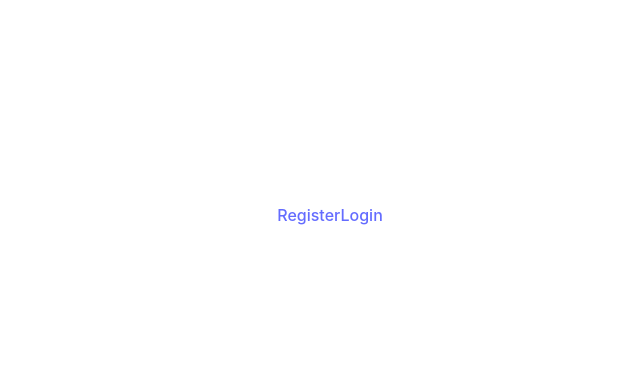
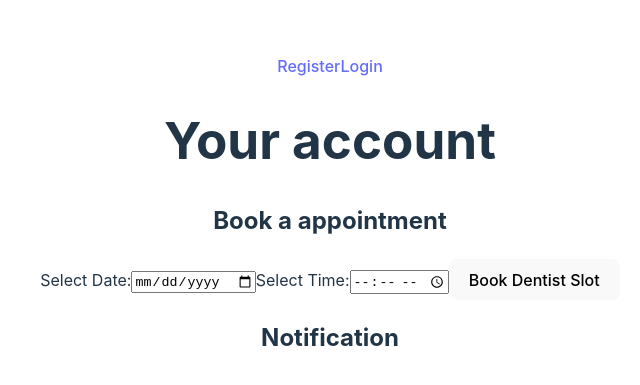
Before and after one commit to johannesborg03/GotaDental, a Vue app in the folder client-ui/: page /patient in a window 1280 px wide. Before the commit this address had no page. Shown: the part 185-570 px from the top of the page, without its empty margins (310-950 px from the left). Built offline with nearby package versions, Linux system fonts and the light colour scheme.

Commit message:
#3 Adding the router logic and simple bookSlot method

```diff
--- a/client-ui/src/components/patientUI.vue
+++ b/client-ui/src/components/patientUI.vue
@@ -38,6 +38,18 @@ export default {
                 { message: "Your booking for 12:00 PM is booked.", date: "2003-11-16" }
             ],
         }
+    },
+    methods: {
+        bookSlot() {
+            if (this.bookingDate && this.bookingTime) {
+                this.bookingMessage = `Slot booked for ${this.bookingDate} at ${this.bookingTime}`;
+
+                this.bookingDate = "";
+                this.bookingTime = "";
+            } else {
+                this.bookingMessage = "Please select the available slot!";
+            }
+        },
     }
 }
 </script>
--- a/client-ui/src/router.js
+++ b/client-ui/src/router.js
@@ -1,6 +1,7 @@
 import { createRouter, createWebHistory } from 'vue-router';
 import registerUser from './components/registerUser.vue';
 import login from './components/login.vue';
+import patientUI from './components/patientUI.vue';
 
 
 const routes = [
@@ -15,6 +16,11 @@ const routes = [
         name: 'Login',
         component: login,
     },
+    {
+        path: '/patient',
+        name: 'Patient',
+        component: patientUI,
+    },
 
 ];
 
```
